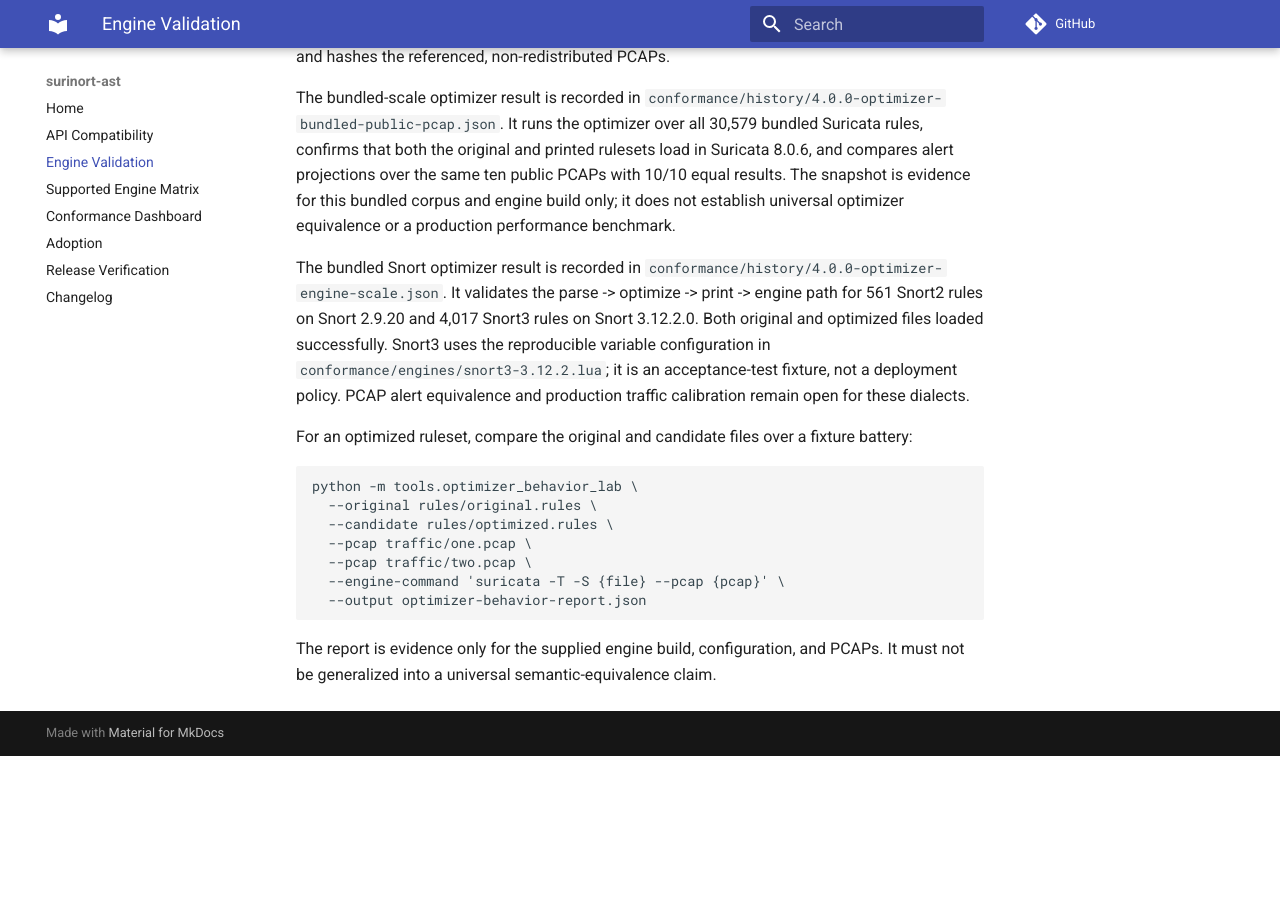
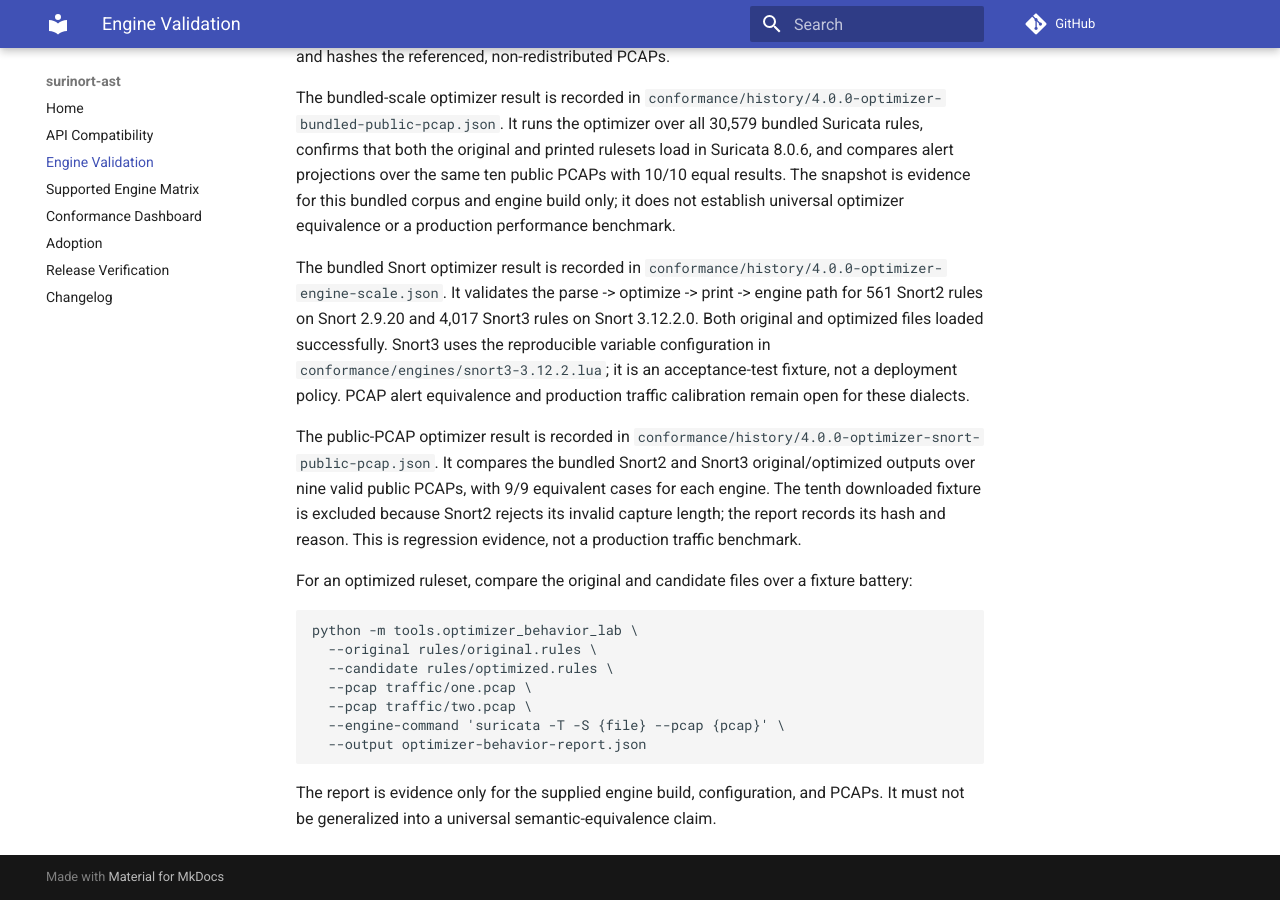
Before and after one commit to seifreed/surinort-ast, an MkDocs documentation site: the page built from docs/engine-validation.md, in a window 1280 px wide and 900 px high, scrolled down 1001 px. Built offline with MkDocs 1.6.1 and Material for MkDocs 9.7.7, drawn with Linux system fonts in a browser that asks for light colours; comment, search, counter and statistics services are not loaded; before the commit the page ends 1757 px from its top, so only the background shows below that.

Commit message:
test: compare snort optimizer alerts on public pcaps

```diff
--- a/docs/engine-validation.md
+++ b/docs/engine-validation.md
@@ -64,6 +64,14 @@ loaded successfully. Snort3 uses the reproducible variable configuration in
 not a deployment policy. PCAP alert equivalence and production traffic
 calibration remain open for these dialects.
 
+The public-PCAP optimizer result is recorded in
+`conformance/history/4.0.0-optimizer-snort-public-pcap.json`. It compares the
+bundled Snort2 and Snort3 original/optimized outputs over nine valid public
+PCAPs, with 9/9 equivalent cases for each engine. The tenth downloaded
+fixture is excluded because Snort2 rejects its invalid capture length; the
+report records its hash and reason. This is regression evidence, not a
+production traffic benchmark.
+
 For an optimized ruleset, compare the original and candidate files over a
 fixture battery:
 
```
Also changed, not shown: 2 other files.
